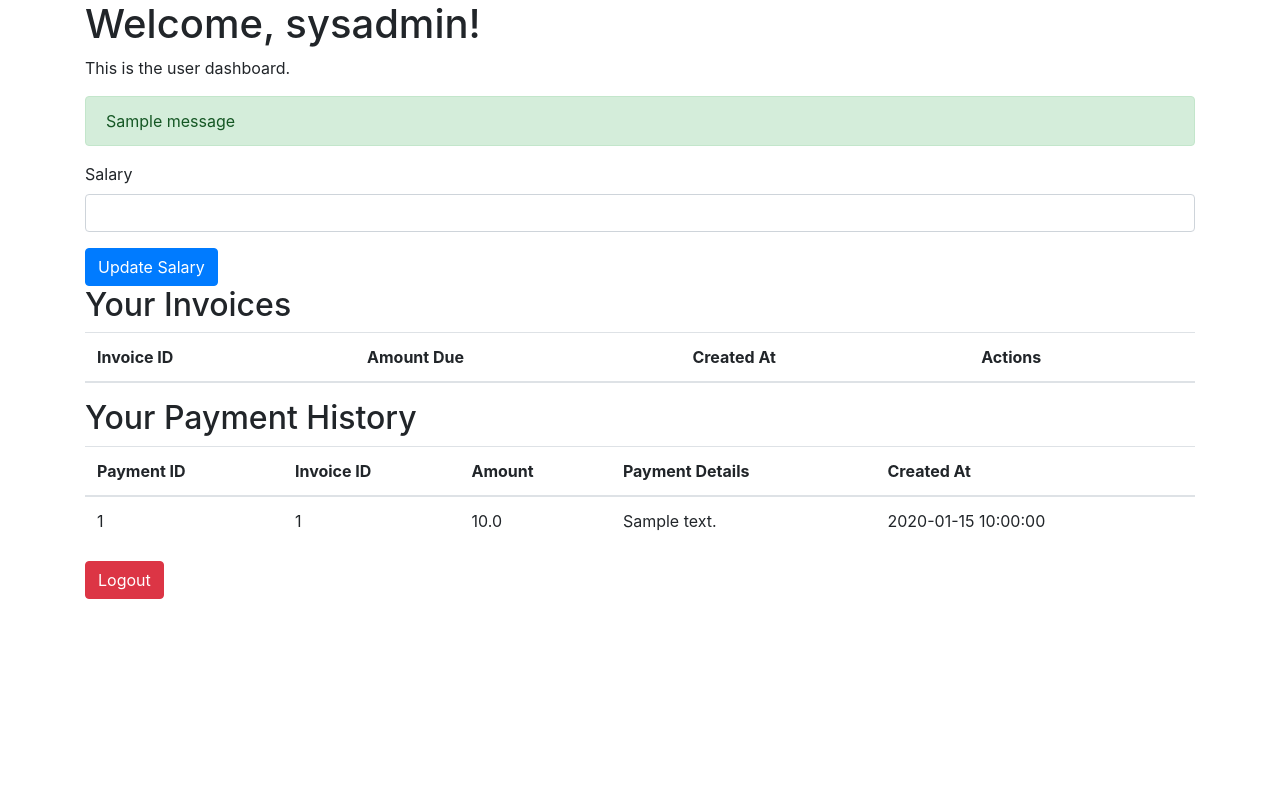
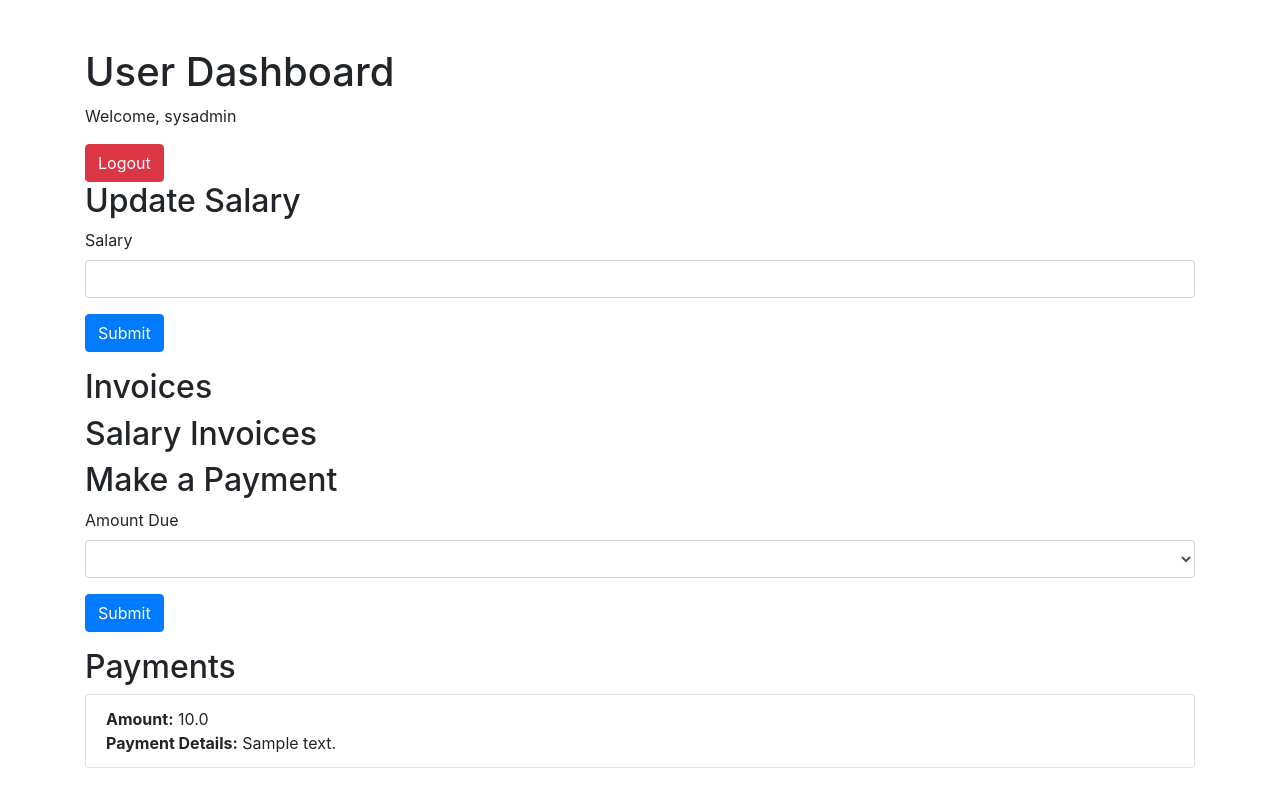
Before and after one commit to alinexi/Projects, a Flask app: page /user_dashboard in a window 1280 px wide. Run offline with Flask 3, Linux system fonts and the light colour scheme; a user stored in the database is signed in; tables that the repository leaves empty hold one stand-in row (values such as "Sample post"); one stand-in notice (Sample message) is shown; lists and menus that the app fills with data are empty; some libraries are stand-ins or nearby versions.

Commit message:
everything is working except pyments

```diff
--- a/app/forms.py
+++ b/app/forms.py
@@ -1,27 +1,16 @@
+# forms.py
+
 from flask_wtf import FlaskForm
 from wtforms import StringField, PasswordField, SelectField, SubmitField, FloatField, IntegerField
 from wtforms.validators import DataRequired, NumberRange
-from app.models import User  # Add this line
 
-class TaxRecordForm(FlaskForm):
-    full_name = StringField('Full Name', validators=[DataRequired()])
-    tax_id = StringField('Tax ID', validators=[DataRequired()])
-    address = StringField('Address', validators=[DataRequired()])
-    city = StringField('City', validators=[DataRequired()])
-    state = StringField('State', validators=[DataRequired()])
-    postal_code = StringField('Postal Code', validators=[DataRequired()])
-    annual_income = StringField('Annual Income', validators=[DataRequired()])
-    income_sources = StringField('Income Sources', validators=[DataRequired()])
-    deductions = StringField('Deductions', validators=[DataRequired()])
-    deduction_details = StringField('Deduction Details', validators=[DataRequired()])
-    tax_rate = StringField('Tax Rate (%)', validators=[DataRequired()])
-    calculated_tax = StringField('Calculated Tax', validators=[DataRequired()])
-    submit = SubmitField('Submit')
+class TaxPercentageForm(FlaskForm):
+    user_id = IntegerField('User ID', validators=[DataRequired()])
+    tax_percentage = FloatField('Tax Percentage', validators=[DataRequired()])
+    submit = SubmitField('Update Tax Percentage')
 
-class UserForm(FlaskForm):
-    username = StringField('Username', validators=[DataRequired()])
-    password = PasswordField('Password', validators=[DataRequired()])
-    role = SelectField('Role', choices=[('User', 'User'), ('Staff', 'Staff')], validators=[DataRequired()])
+class SalaryForm(FlaskForm):
+    salary = FloatField('Salary', validators=[DataRequired(), NumberRange(min=0)])
     submit = SubmitField('Submit')
 
 class PaymentForm(FlaskForm):
@@ -34,20 +23,3 @@ class InvoiceForm(FlaskForm):
     invoice = StringField('Invoice', validators=[DataRequired()])
     amount_due = FloatField('Amount Due', validators=[DataRequired()])
     submit = SubmitField('Submit')
-
-    def __init__(self, *args, **kwargs):
-        super(InvoiceForm, self).__init__(*args, **kwargs)
-        self.user_id.choices = [(user.id, user.username) for user in User.query.all()]
-
-class SalaryForm(FlaskForm):
-    salary = FloatField('Salary', validators=[DataRequired(), NumberRange(min=0, message='Salary must be positive')])
-    submit = SubmitField('Submit')
-
-class TaxPercentageForm(FlaskForm):
-    user_id = SelectField('Username', coerce=int, validators=[DataRequired()])
-    tax_percentage = FloatField('Tax Percentage', validators=[DataRequired(), NumberRange(min=0, message='Tax Percentage must be positive')])
-    submit = SubmitField('Submit')
-
-    def __init__(self, *args, **kwargs):
-        super(TaxPercentageForm, self).__init__(*args, **kwargs)
-        self.user_id.choices = [(user.id, user.username) for user in User.query.all()]
--- a/app/routes.py
+++ b/app/routes.py
@@ -1,11 +1,14 @@
+# routes.py
+
 from flask import render_template, redirect, url_for, flash, request, session
 from app import app, db
-from app.models import User, Invoice, Payment
-from app.forms import TaxRecordForm, UserForm, PaymentForm, InvoiceForm, SalaryForm, TaxPercentageForm
+from app.models import User, TaxRecord, Invoice, SalaryInvoice, Key, Payment
+from app.forms import TaxPercentageForm, SalaryForm, PaymentForm, InvoiceForm
 from app.decorators import login_required
 from app.des_enc import des_encrypt, des_decrypt
 from app.rsa_enc import generate_rsa_key_pair, sign_data, verify_signature
 import os
+from flask import request
 
 @app.route('/')
 def home():
@@ -37,28 +40,48 @@ def logout():
     flash('You have been logged out.', 'success')
     return redirect(url_for('login'))
 
-
 @app.route('/sysadmin_dashboard')
 @login_required
 def sysadmin_dashboard():
     users = User.query.all()
     return render_template('sysadmin_dashboard.html', users=users)
 
-
 @app.route('/staff_dashboard', methods=['GET', 'POST'])
 @login_required
 def staff_dashboard():
     tax_form = TaxPercentageForm()
+    invoice_form = InvoiceForm()
+    invoice_form.user_id.choices = [(user.id, user.username) for user in User.query.all()]
+
     if tax_form.validate_on_submit():
         user = User.query.get(tax_form.user_id.data)
         if user:
             user.tax_percentage = tax_form.tax_percentage.data
             db.session.commit()
-            calculate_and_update_invoices()
             flash('Tax percentage updated successfully!', 'success')
             return redirect(url_for('staff_dashboard'))
+
+    if invoice_form.validate_on_submit():
+        with open("private.pem", "rb") as prv_file:
+            private_key = prv_file.read()
+        enc_invoice = des_encrypt(invoice_form.invoice.data.encode(), os.getenv('DES_KEY').encode())
+        enc_amount_due = des_encrypt(str(invoice_form.amount_due.data).encode(), os.getenv('DES_KEY').encode())
+        signature = sign_data(enc_invoice, private_key)
+        amount_signature = sign_data(enc_amount_due, private_key)
+        new_invoice = Invoice(
+            user_id=invoice_form.user_id.data,
+            invoice=enc_invoice,
+            signature=signature,
+            amount_due=enc_amount_due,
+            amount_signature=amount_signature
+        )
+        db.session.add(new_invoice)
+        db.session.commit()
+        flash('Invoice added successfully!', 'success')
+        return redirect(url_for('staff_dashboard'))
+
     users = User.query.all()
-    return render_template('staff_dashboard.html', tax_form=tax_form, users=users)
+    return render_template('staff_dashboard.html', tax_form=tax_form, invoice_form=invoice_form, users=users)
 
 @app.route('/user_dashboard', methods=['GET', 'POST'])
 @login_required
@@ -70,61 +93,82 @@ def user_dashboard():
 
     user = User.query.get(user_id)
     invoices = Invoice.query.filter_by(user_id=user_id).all()
+    salary_invoices = SalaryInvoice.query.filter_by(user_id=user_id).all()
     payments = Payment.query.filter_by(user_id=user_id).all()
 
     with open("public.pem", "rb") as prv_file:
-            public_key = prv_file.read()
+        public_key = prv_file.read()
 
     dec_invoices = []
     for inv in invoices:
-        amount_signature_v = verify_signature(inv.amount_due,inv.amount_signature,public_key)
-        signature_v = verify_signature(inv.invoice,inv.signature,public_key)
-        if(amount_signature_v and signature_v):
-            inv.invoice = des_decrypt(inv.invoice,os.getenv('DES_KEY').encode()).decode()
-            inv.amount_due = des_decrypt(inv.amount_due,os.getenv('DES_KEY').encode()).decode()
+        amount_signature_v = verify_signature(inv.amount_due, inv.amount_signature, public_key)
+        signature_v = verify_signature(inv.invoice, inv.signature, public_key)
+        if amount_signature_v and signature_v:
+            inv.invoice = des_decrypt(inv.invoice, os.getenv('DES_KEY').encode()).decode()
+            inv.amount_due = des_decrypt(inv.amount_due, os.getenv('DES_KEY').encode()).decode()
             dec_invoices.append(inv)
+
+    dec_salary_invoices = []
+    for inv in salary_invoices:
+        amount_signature_v = verify_signature(inv.encrypted_amount_due, inv.amount_signature, public_key)
+        if amount_signature_v:
+            inv.amount_due = des_decrypt(inv.encrypted_amount_due, os.getenv('DES_KEY').encode()).decode()
+            dec_salary_invoices.append(inv)
 
     payment_form = PaymentForm()
     salary_form = SalaryForm()
+
+    tax_amount = None
     if salary_form.validate_on_submit():
         user.salary = salary_form.salary.data
         db.session.commit()
-        calculate_and_update_invoices()
-        flash('Salary updated successfully!', 'success')
+
+        if user.tax_percentage is not None and user.salary is not None:
+            tax_amount = user.salary * (user.tax_percentage / 100)
+            encrypted_tax_amount = des_encrypt(str(tax_amount).encode(), os.getenv('DES_KEY').encode())
+            with open("private.pem", "rb") as prv_file:
+                private_key = prv_file.read()
+            amount_signature = sign_data(encrypted_tax_amount, private_key)
+            new_salary_invoice = SalaryInvoice(
+                user_id=user.id,
+                amount_due=tax_amount,
+                encrypted_amount_due=encrypted_tax_amount,
+                amount_signature=amount_signature
+            )
+            db.session.add(new_salary_invoice)
+            db.session.commit()
+            flash('Salary and tax invoice updated successfully!', 'success')
+        else:
+            flash('Tax percentage or salary not set.', 'danger')
         return redirect(url_for('user_dashboard'))
 
     if payment_form.validate_on_submit():
-        payment_amount = payment_form.amount.data
-        if payment_amount <= 0:
-            flash('Payment amount must be greater than zero. Please enter a valid amount.', 'danger')
-        else:
-            invoice_id = request.form['invoice_id']
-            invoice = Invoice.query.get(invoice_id)
-            if invoice and invoice.user_id == user_id:
-                invoice.amount_due -= payment_amount
-                new_payment = Payment(
-                    invoice_id=invoice_id,
-                    user_id=user_id,
-                    amount=payment_amount,
-                    payment_details=payment_form.payment_details.data
-                )
-                db.session.add(new_payment)
-                db.session.commit()
-                flash('Payment successful!', 'success')
-                return redirect(url_for('user_dashboard'))
-    return render_template('user_dashboard.html', user=user, payment_form=payment_form, salary_form=salary_form, invoices=dec_invoices, payments=payments)
+        invoice_id = request.form['invoice_id']
+        # Check if the invoice_id corresponds to a regular invoice or a salary invoice
+        invoice = Invoice.query.get(invoice_id) or SalaryInvoice.query.get(invoice_id)
+        if invoice and invoice.user_id == user_id:
+            # Delete the invoice from the database
+            db.session.delete(invoice)
+            db.session.commit()
+
+            flash('Payment successful and invoice deleted!', 'success')
+            return redirect(url_for('user_dashboard'))
+
+    return render_template('user_dashboard.html', user=user, payment_form=payment_form, salary_form=salary_form, invoices=dec_invoices, salary_invoices=dec_salary_invoices, payments=payments, tax_amount=tax_amount)
+
 
 @app.route('/add_invoice', methods=['GET', 'POST'])
 @login_required
 def add_invoice():
     form = InvoiceForm()
+    form.user_id.choices = [(user.id, user.username) for user in User.query.all()]
     if form.validate_on_submit():
         with open("private.pem", "rb") as prv_file:
             private_key = prv_file.read()
-        enc_invoice = des_encrypt(form.invoice.data.encode(),os.getenv('DES_KEY').encode())
-        enc_amount_due = des_encrypt(str(form.amount_due.data).encode(),os.getenv('DES_KEY').encode())
-        signature = sign_data( enc_invoice,private_key)
-        amount_signature = sign_data(enc_amount_due,private_key)
+        enc_invoice = des_encrypt(form.invoice.data.encode(), os.getenv('DES_KEY').encode())
+        enc_amount_due = des_encrypt(str(form.amount_due.data).encode(), os.getenv('DES_KEY').encode())
+        signature = sign_data(enc_invoice, private_key)
+        amount_signature = sign_data(enc_amount_due, private_key)
         new_invoice = Invoice(
             user_id=form.user_id.data,
             invoice=enc_invoice,
@@ -138,12 +182,12 @@ def add_invoice():
         return redirect(url_for('staff_dashboard'))
     return render_template('add_invoice.html', form=form)
 
-
 @app.route('/edit_invoice/<int:invoice_id>', methods=['GET', 'POST'])
 @login_required
 def edit_invoice(invoice_id):
     invoice = Invoice.query.get_or_404(invoice_id)
     form = InvoiceForm(obj=invoice)
+    form.user_id.choices = [(user.id, user.username) for user in User.query.all()]
     if form.validate_on_submit():
         invoice.user_id = form.user_id.data
         invoice.encrypted_invoice = form.encrypted_invoice.data.encode()
@@ -153,7 +197,6 @@ def edit_invoice(invoice_id):
         flash('Invoice updated successfully!', 'success')
         return redirect(url_for('staff_dashboard'))
     return render_template('edit_invoice.html', form=form, invoice_id=invoice_id)
-
 
 @app.route('/add_user', methods=['GET', 'POST'])
 def add_user():
@@ -196,23 +239,17 @@ def calculate_and_update_invoices():
     for user in users:
         if user.salary is not None and user.tax_percentage is not None:
             tax_amount = user.salary * (user.tax_percentage / 100)
-            existing_invoice = Invoice.query.filter_by(user_id=user.id).first()
-            if existing_invoice:
-                with open("private.pem", "rb") as prv_file:
-                    private_key = prv_file.read()
-                existing_invoice.amount_due =des_encrypt(tax_amount,os.getenv('DES_KEY').encode())
-                existing_invoice.amount_signature = sign_data(existing_invoice.amount_due,private_key)
-            # else:
-            #     new_invoice = Invoice(
-            #         user_id=user.id,
-            #         invoice=b'',  # You can replace this with actual encrypted data
-            #         signature=b'',  # You can replace this with actual signature
-            #         amount_due=tax_amount,
-            #         amount_signature=b''
-            #     )
-            #     db.session.add(new_invoice)
+            encrypted_tax_amount = des_encrypt(str(tax_amount).encode(), os.getenv('DES_KEY').encode())
+            amount_signature = sign_data(encrypted_tax_amount, private_key)
+
+            new_salary_invoice = SalaryInvoice(
+                user_id=user.id,
+                amount_due=tax_amount,
+                encrypted_amount_due=encrypted_tax_amount,
+                amount_signature=amount_signature
+            )
+            db.session.add(new_salary_invoice)
     db.session.commit()
-
 
 @app.route('/payment_history')
 @login_required
@@ -239,7 +276,6 @@ def payment_history():
 
     return render_template('payment_history.html', payments=payments)
 
-
 @app.route('/user_payment_history/<int:user_id>')
 @login_required
 def user_payment_history(user_id):
--- a/app/templates/user_dashboard.html
+++ b/app/templates/user_dashboard.html
@@ -4,103 +4,94 @@
     <meta charset="UTF-8">
     <meta name="viewport" content="width=device-width, initial-scale=1.0">
     <title>User Dashboard</title>
-    <link rel="stylesheet" href="{{ url_for('static', filename='styles.css') }}">
-    <!-- Add Bootstrap CSS -->
-    <link rel="stylesheet" href="https://stackpath.bootstrapcdn.com/bootstrap/4.5.2/css/bootstrap.min.css">
+    <!-- Include Bootstrap CSS for styling -->
+    <link rel="stylesheet" href="https://maxcdn.bootstrapcdn.com/bootstrap/4.5.2/css/bootstrap.min.css">
 </head>
 <body>
-    <div class="container">
-        <h1>Welcome, {{ user.username }}!</h1>
-        <p>This is the user dashboard.</p>
+    <div class="container mt-5">
+        <h1>User Dashboard</h1>
+        <p>Welcome, {{ user.username }}</p>
 
-        <!-- Display flash messages -->
-        {% with messages = get_flashed_messages(with_categories=true) %}
-            {% if messages %}
-                {% for category, message in messages %}
-                    <div class="alert alert-{{ category }}">{{ message }}</div>
-                {% endfor %}
+        <!-- Logout button -->
+        <a href="{{ url_for('logout') }}" class="btn btn-danger">Logout</a>
+
+        <!-- Display the calculated tax amount if available -->
+        {% if tax_amount is not none %}
+            <div class="alert alert-info mt-3">
+                <strong>Calculated Tax Amount:</strong> {{ tax_amount }}
+            </div>
         {% endif %}
-        {% endwith %}
 
-        <!-- Salary Input -->
+        <!-- Form to update salary -->
+        <h2>Update Salary</h2>
         <form method="POST" action="{{ url_for('user_dashboard') }}">
             {{ salary_form.hidden_tag() }}
             <div class="form-group">
                 {{ salary_form.salary.label }}
-                {{ salary_form.salary(class="form-control", value=user.salary if user.salary else '') }}
+                {{ salary_form.salary(class_='form-control') }}
             </div>
-            <button type="submit" class="btn btn-primary">Update Salary</button>
+            <div class="form-group">
+                {{ salary_form.submit(class_='btn btn-primary') }}
+            </div>
         </form>
 
-        <!-- Display invoices -->
-        <h2>Your Invoices</h2>
-        <table class="table">
-            <thead>
-                <tr>
-                    <th>Invoice ID</th>
-                    <th>Amount Due</th>
-                    <th>Created At</th>
-                    <th>Actions</th>
-                </tr>
-            </thead>
-            <tbody>
+        <!-- List of invoices -->
+        <h2>Invoices</h2>
+        <ul class="list-group">
             {% for invoice in invoices %}
-                <tr>
-                    <td>{{ invoice.id }}</td>
-                    <td>{{ invoice.amount_due }}</td>
-                    <td>{{ invoice.created_at }}</td>
-                    <td>
-                        <!-- Form to pay the invoice -->
+                <li class="list-group-item">
+                    <strong>Invoice:</strong> {{ invoice.invoice }}<br>
+                    <strong>Amount Due:</strong> {{ invoice.amount_due }}
+                </li>
+            {% endfor %}
+        </ul>
+
+        <!-- List of salary invoices -->
+        <h2>Salary Invoices</h2>
+        <ul class="list-group">
+            {% for invoice in salary_invoices %}
+                <li class="list-group-item">
+                    <strong>Invoice:</strong> Your salary tax<br>
+                    <strong>Amount Due:</strong> {{ invoice.amount_due }}
+                </li>
+            {% endfor %}
+        </ul>
+
+        <!-- Form to make a payment -->
+        <h2>Make a Payment</h2>
         <form method="POST" action="{{ url_for('user_dashboard') }}">
             {{ payment_form.hidden_tag() }}
-                            <input type="hidden" name="invoice_id" value="{{ invoice.id }}">
             <div class="form-group">
-                                {{ payment_form.amount.label }}
-                                {{ payment_form.amount(class="form-control") }}
+                <label for="invoice_id">Amount Due</label>
+                <select id="invoice_id" name="invoice_id" class="form-control" required>
+                    {% for invoice in invoices %}
+                        <option value="{{ invoice.id }}">{{ invoice.amount_due }}</option>
+                    {% endfor %}
+                    {% for invoice in salary_invoices %}
+                        <option value="{{ invoice.id }}">{{ invoice.amount_due }} (Your salary tax)</option>
+                    {% endfor %}
+                </select>
             </div>
             <div class="form-group">
-                                {{ payment_form.payment_details.label }}
-                                {{ payment_form.payment_details(class="form-control") }}
+                {{ payment_form.submit(class_='btn btn-primary') }}
             </div>
-                            <button type="submit" class="btn btn-primary">Pay</button>
         </form>
-                    </td>
-                </tr>
+
+        <!-- List of payments -->
+        <h2>Payments</h2>
+        <ul class="list-group">
+            {% for payment in payments %}
+                <li class="list-group-item">
+                    <strong>Amount:</strong> {{ payment.amount }}<br>
+                    <strong>Payment Details:</strong> {{ payment.payment_details }}
+                </li>
             {% endfor %}
-            </tbody>
-        </table>
-
-        <!-- Display payment history -->
-        <h2>Your Payment History</h2>
-        <table class="table">
-            <thead>
-                <tr>
-                    <th>Payment ID</th>
-                    <th>Invoice ID</th>
-                    <th>Amount</th>
-                    <th>Payment Details</th>
-                    <th>Created At</th>
-                </tr>
-            </thead>
-            <tbody>
-                {% for payment in payments %}
-                <tr>
-                    <td>{{ payment.id }}</td>
-                    <td>{{ payment.invoice_id }}</td>
-                    <td>{{ payment.amount }}</td>
-                    <td>{{ payment.payment_details }}</td>
-                    <td>{{ payment.created_at }}</td>
-                </tr>
-                {% endfor %}
-            </tbody>
-        </table>
-
-        <a href="{{ url_for('logout') }}" class="btn btn-danger">Logout</a>
+        </ul>
     </div>
 
-    <!-- Add Bootstrap JS -->
+    <!-- Include Bootstrap JS and dependencies -->
     <script src="https://code.jquery.com/jquery-3.5.1.slim.min.js"></script>
-    <script src="https://cdn.jsdelivr.net/npm/@popperjs/core@2.5.4/dist/umd/popper.min.js"></script>
-    <script src="https://stackpath.bootstrapcdn.com/bootstrap/4.5.2/js/bootstrap.min.js"></script>
+    <script src="https://cdn.jsdelivr.net/npm/@popperjs/core@2.9.2/dist/umd/popper.min.js"></script>
+    <script src="https://maxcdn.bootstrapcdn.com/bootstrap/4.5.2/js/bootstrap.min.js"></script>
 </body>
 </html>
--- a/create_users.py
+++ b/create_users.py
@@ -5,13 +5,13 @@ from app.models import User
 def create_users():
     with app.app_context():
         # Create Sysadmin user
-        sysadmin = User(username='sysadmin', password='sysadmin123', role='Sysadmin')
+        sysadmin = User(username='sysadmin', password='123', role='Sysadmin')
 
         # Create Staff user
-        staff = User(username='staff', password='staff123', role='Staff')
+        staff = User(username='staff', password='123', role='Staff')
 
         # Create regular User
-        user = User(username='user', password='user123', role='User')
+        user = User(username='user', password='123', role='User')
 
         # Add users to the session and commit to the database
         db.session.add(sysadmin)
--- a/requirements.txt
+++ b/requirements.txt
@@ -12,6 +12,7 @@ itsdangerous==2.2.0
 Jinja2==3.1.4
 Mako==1.3.5
 MarkupSafe==2.1.5
+psycopg2==2.9.9
 pycparser==2.22
 pycryptodome==3.20.0
 python-dotenv==1.0.1
--- a/run.py
+++ b/run.py
@@ -1,4 +1,5 @@
 # run.py
+
 from app import app
 
 if __name__ == '__main__':
```
Also changed, not shown: app/models.py (+11 -0 lines), migrations/versions/d7397fcf7b3e_initial_migration.py (renamed from migrations/versions/1e1c52471f93_migrate.py, +15 -4 lines), instance/otps.db, 2 other files. Lines whose indentation alone changed are shown as unchanged.
